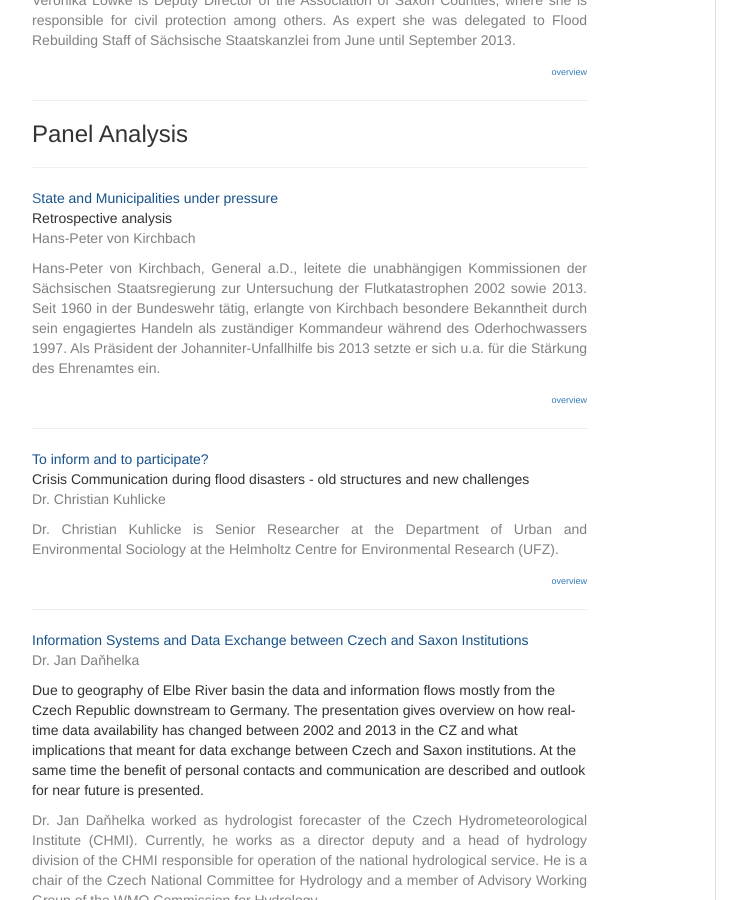
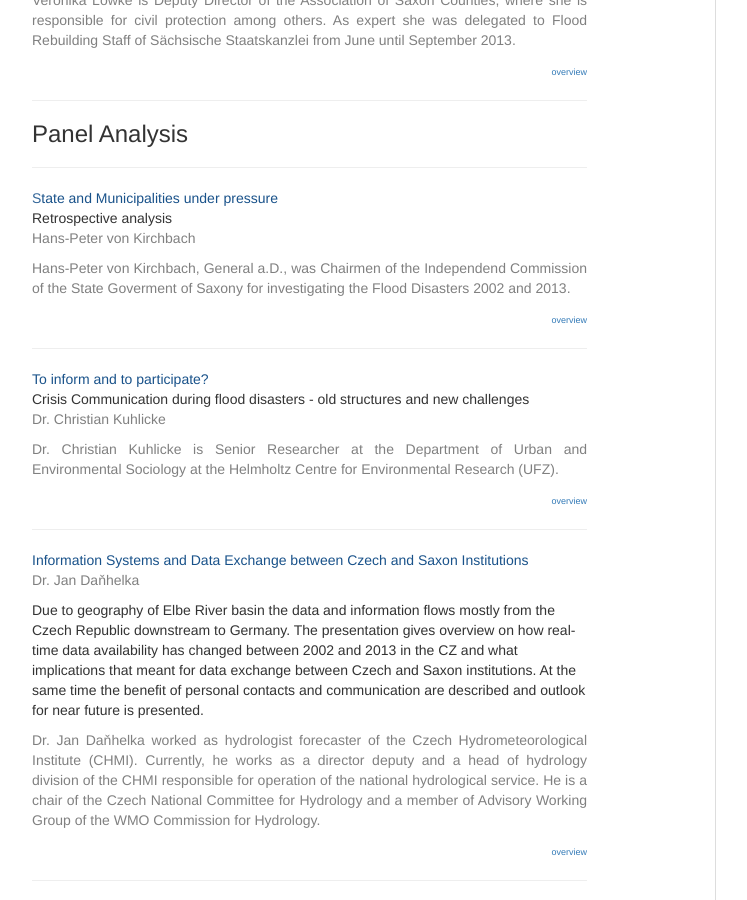
Before and after one commit to susedev/test, a Jekyll site: the page built from titles-and-speakers.html, in a window 1280 px wide and 900 px high, scrolled down 1229 px. Shown: the whole window, without its empty margins (233-980 px from the left). Built offline with Jekyll 4.4.1, drawn with Linux system fonts in a browser that asks for light colours; nearby versions of some CDN libraries.

Commit message:
Edit from JekyllCMS

```diff
--- a/titles-and-speakers.html
+++ b/titles-and-speakers.html
@@ -59,7 +59,7 @@ Spontaneous voluntary support during the flood<br />
 Retrospective analysis<br />
 <span style="color: #808080;">Hans-Peter von Kirchbach</span></p>
 
-<p style="text-align: justify;"><span style="color: #808080;">Hans-Peter von Kirchbach, General a.D., leitete die unabh&auml;ngigen Kommissionen der S&auml;chsischen Staatsregierung zur Untersuchung der Flutkatastrophen 2002 sowie 2013. Seit 1960 in der Bundeswehr t&auml;tig, erlangte von Kirchbach besondere Bekanntheit durch sein engagiertes Handeln als zust&auml;ndiger Kommandeur w&auml;hrend des Oderhochwassers 1997. Als Pr&auml;sident der Johanniter-Unfallhilfe bis 2013 setzte er sich u.a. f&uuml;r die St&auml;rkung des Ehrenamtes ein.</span></p>
+<p style="text-align: justify;"><span style="color: #808080;">Hans-Peter von Kirchbach, General a.D., was Chairmen of the Independend Commission of the State Goverment of Saxony for investigating the Flood Disasters 2002 and 2013. </span></p>
 
 <p style="text-align: right;"><span style="color: #808080;"><span style="font-size: xx-small;"><a href="http://eijc.github.io/data/programme.html">overview</a></span> </span></p>
 
```
